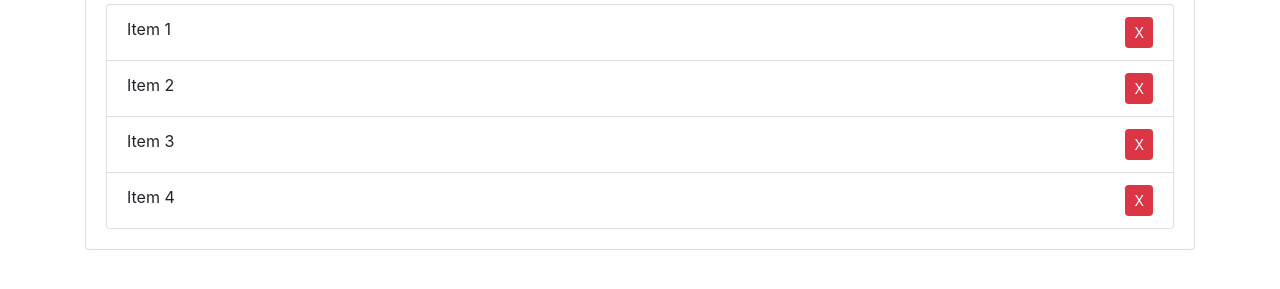
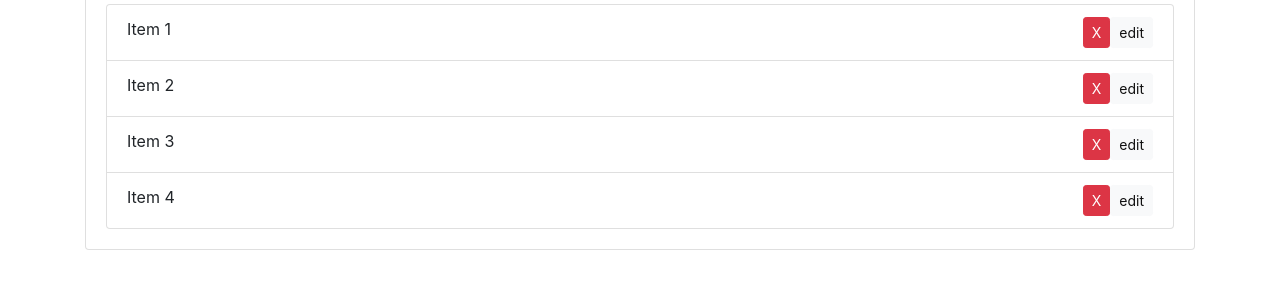
Before and after one commit to imKira97/DOMSELECTOR, a plain HTML site: page index.html in a window 1280 px wide. Shown: the part 273-562 px from the top of the page. Drawn offline with nearby package versions, Linux system fonts and the light colour scheme.

Commit message:
added edit button

```diff
--- a/index.html
+++ b/index.html
@@ -32,10 +32,10 @@
         </form>
         <h2 class="title">Items</h2>
         <ul id="items" class="list-group">
-          <li class="list-group-item">Item 1 <button class="btn btn-danger btn-sm float-right delete">X</button></li>
-          <li class="list-group-item">Item 2  <button class="btn btn-danger btn-sm float-right delete">X</button></li>
-          <li class="list-group-item">Item 3  <button class="btn btn-danger btn-sm float-right delete">X</button></li>
-          <li class="list-group-item">Item 4  <button class="btn btn-danger btn-sm float-right delete">X</button></li>
+          <li class="list-group-item">Item 1 <button class="btn btn-light btn-sm float-right edit">edit</button><button class="btn btn-danger btn-sm float-right delete">X</button></li>
+          <li class="list-group-item">Item 2  <button class="btn btn-light btn-sm float-right edit">edit</button><button class="btn btn-danger btn-sm float-right delete">X</button></li>
+          <li class="list-group-item">Item 3  <button class="btn btn-light btn-sm float-right edit">edit</button><button class="btn btn-danger btn-sm float-right delete">X</button></li>
+          <li class="list-group-item">Item 4  <button class="btn btn-light btn-sm float-right edit">edit</button><button class="btn btn-danger btn-sm float-right delete">X</button></li>
         </ul>
        </div>
       </div>
```
